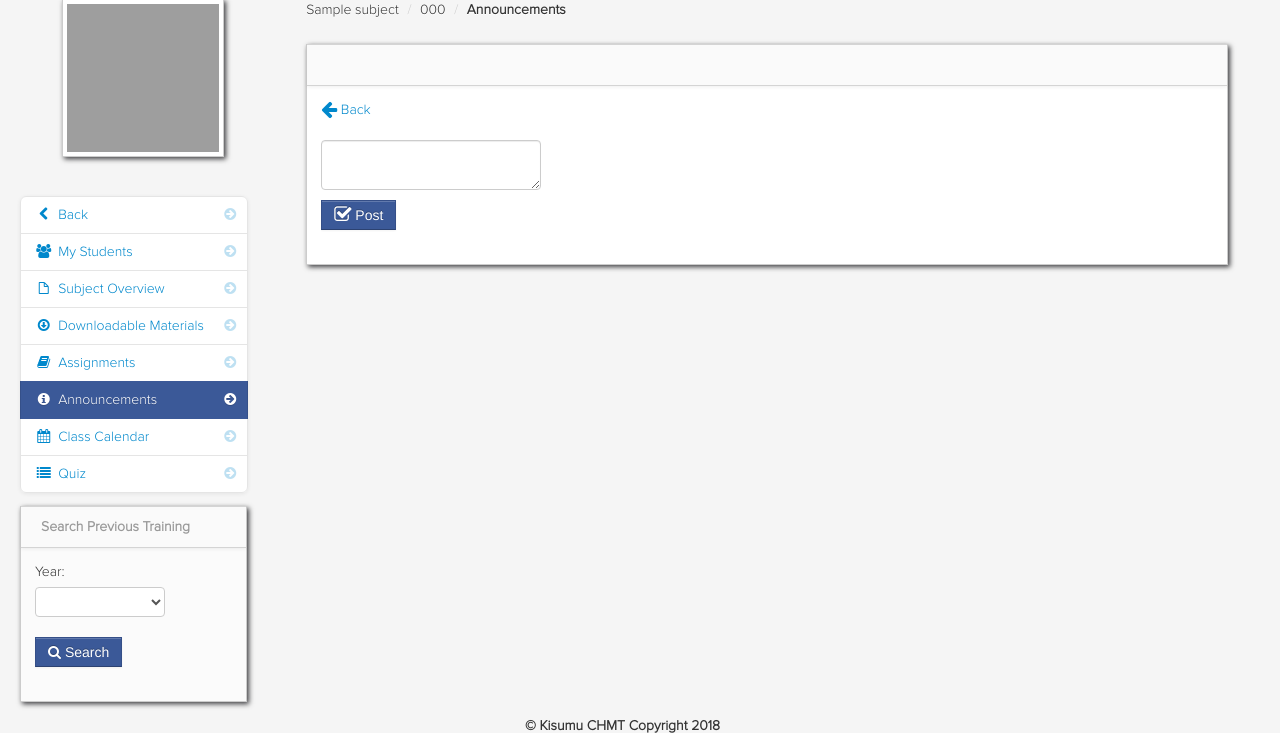
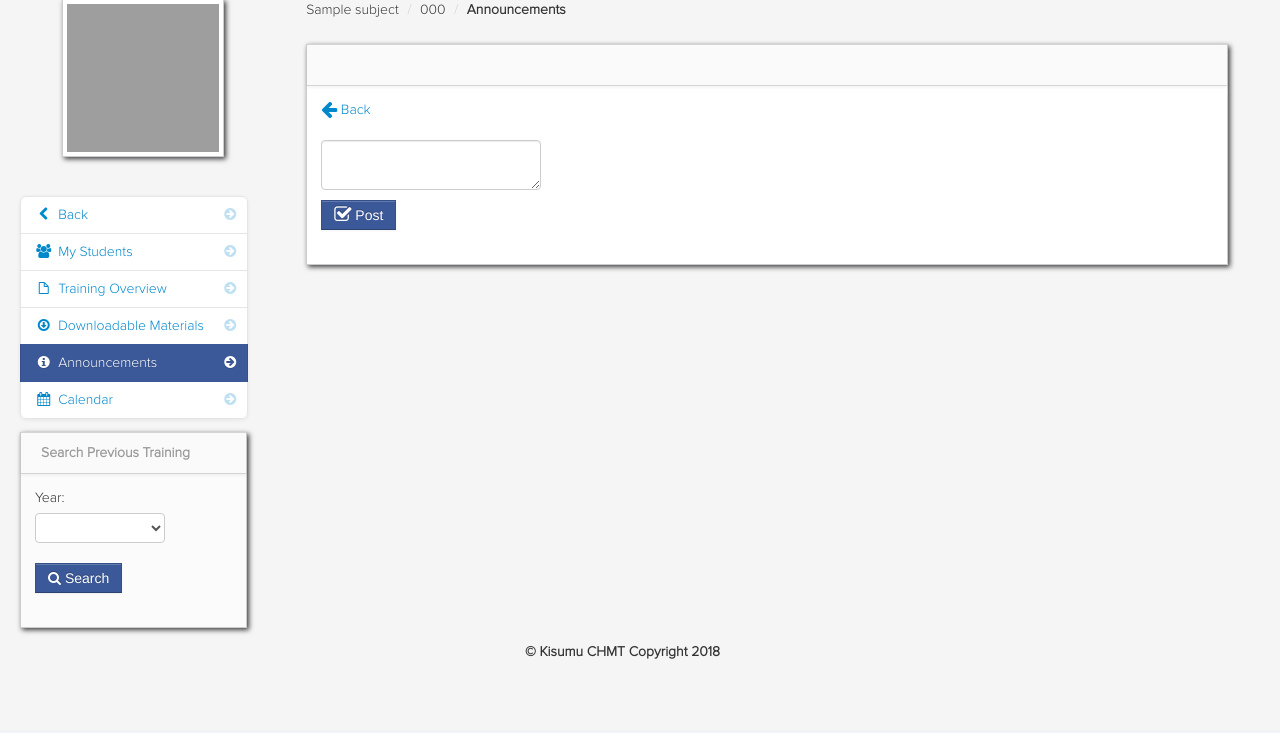
Before and after one commit to stodipo/student-selfassessment, a PHP site: page /edit_post.php?id=1 in a window 1280 px wide. Shown: the part 70-803 px from the top of the page. After the commit the page ends 729 px from the top, so only its background shows below. Run offline with PHP 8.4, Linux system fonts and the light colour scheme; the visitor is signed in with stand-in values (Sample User, id 1); tables that the repository leaves empty or names only in its code hold one stand-in row (values such as "Sample post"); data that the repository does not hold is empty; some libraries are stand-ins or nearby versions; grey boxes are pictures that could not be loaded.

Commit message:
Modified the employee dashboard

```diff
--- a/annoucement_link.php
+++ b/annoucement_link.php
@@ -3,12 +3,10 @@
 			<ul class="nav nav-list bs-docs-sidenav nav-collapse collapse">
 				<li class=""><a href="dasboard_teacher.php"><i class="icon-chevron-right"></i><i class="icon-chevron-left"></i>&nbsp;Back</a></li>
 				<li class=""><a href="my_students.php<?php echo '?id='.$get_id; ?>"><i class="icon-chevron-right"></i><i class="icon-group"></i>&nbsp;My Students</a></li>
-				<li class=""><a href="subject_overview.php<?php echo '?id='.$get_id; ?>"><i class="icon-chevron-right"></i><i class="icon-file"></i>&nbsp;Subject Overview</a></li>
+				<li class=""><a href="subject_overview.php<?php echo '?id='.$get_id; ?>"><i class="icon-chevron-right"></i><i class="icon-file"></i>&nbsp;Training Overview</a></li>
 				<li class=""><a href="downloadable.php<?php echo '?id='.$get_id; ?>"><i class="icon-chevron-right"></i><i class="icon-download"></i>&nbsp;Downloadable Materials</a></li>
-				<li class=""><a href="assignment.php<?php echo '?id='.$get_id; ?>"><i class="icon-chevron-right"></i><i class="icon-book"></i>&nbsp;Assignments</a></li>
 				<li class="active"><a href="announcements.php<?php echo '?id='.$get_id; ?>"><i class="icon-chevron-right"></i><i class="icon-info-sign"></i>&nbsp;Announcements</a></li>
-				<li class=""><a href="class_calendar.php<?php echo '?id='.$get_id; ?>"><i class="icon-chevron-right"></i><i class="icon-calendar"></i>&nbsp;Class Calendar</a></li>
-			    <li class=""><a href="class_quiz.php<?php echo '?id='.$get_id; ?>"><i class="icon-chevron-right"></i><i class="icon-list"></i>&nbsp;Quiz</a></li>
+				<li class=""><a href="class_calendar.php<?php echo '?id='.$get_id; ?>"><i class="icon-chevron-right"></i><i class="icon-calendar"></i>&nbsp;Calendar</a></li>
 			</ul>
 			<?php include('search_other_class.php'); ?>
 </div>
```
Also changed, not shown: annoucement_link_student.php (+3 -6 lines).
